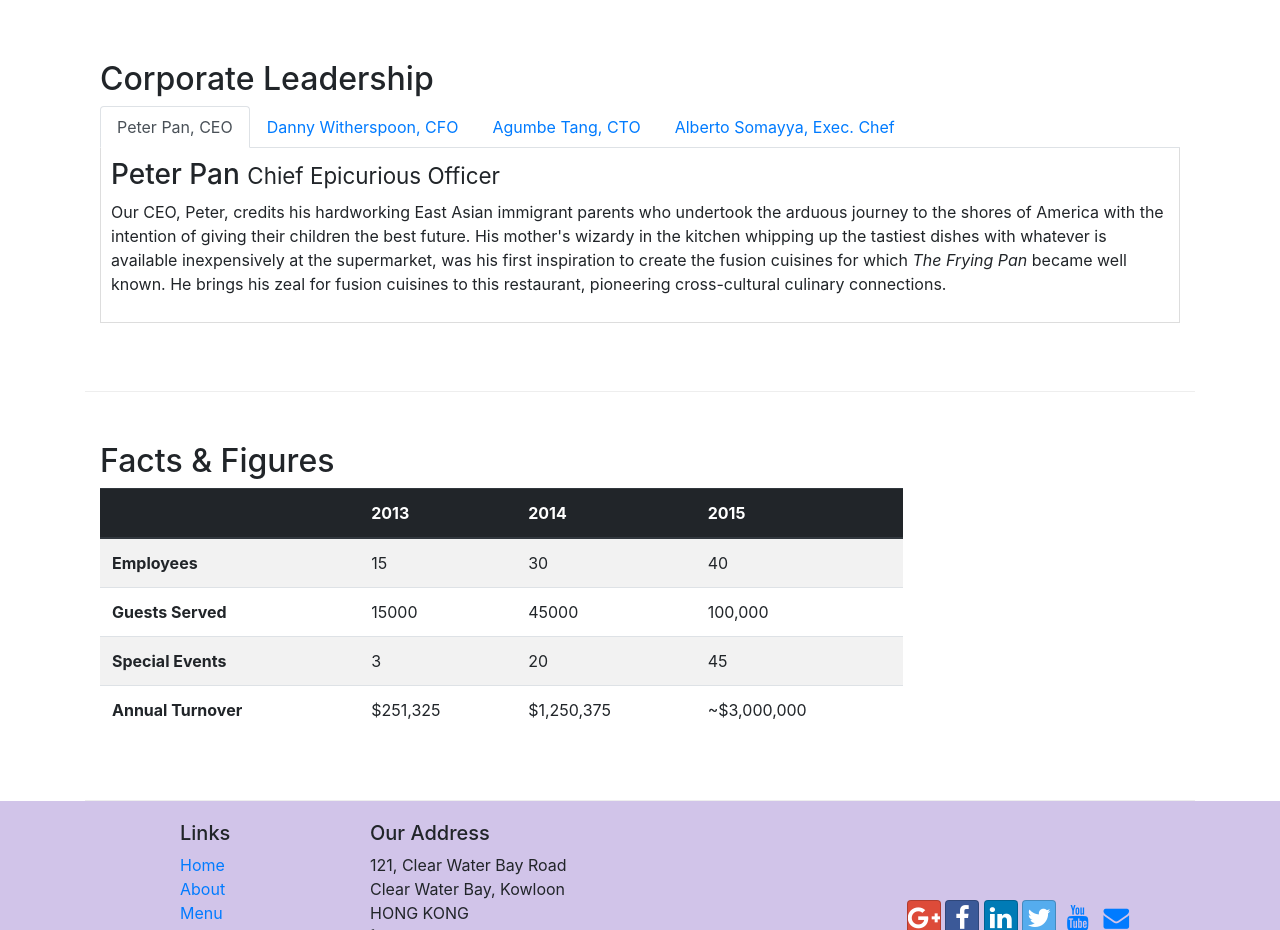
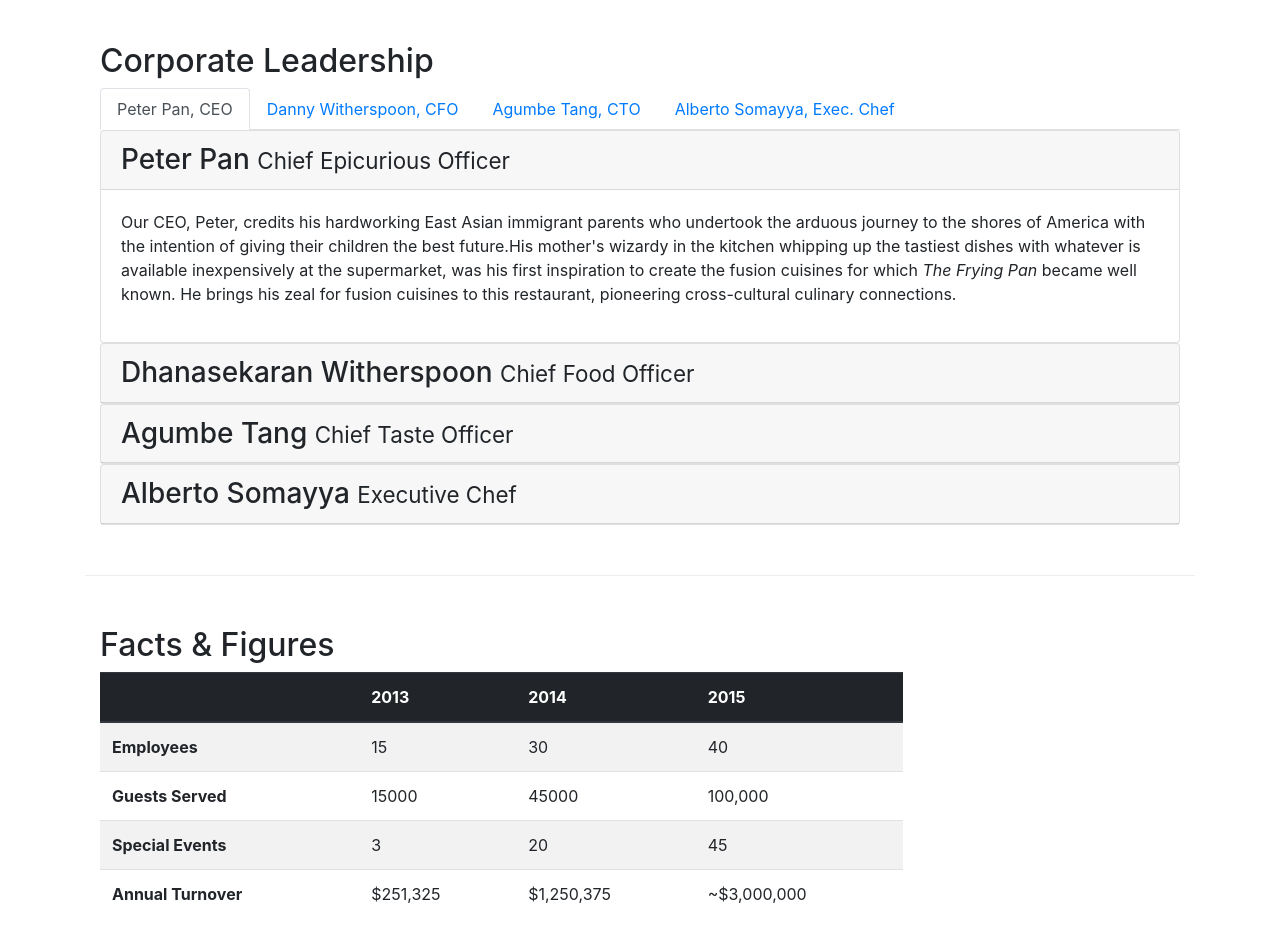
Before and after one commit to SaiTarunPagudala/git-fs, a website: page aboutus.html in a window 1280 px wide. Shown: the part 980-1910 px from the top of the page. Drawn offline with nearby package versions, Linux system fonts and the light colour scheme.

Commit message:
acoordion

```diff
--- a/aboutus.html
+++ b/aboutus.html
@@ -120,23 +120,64 @@
                         data-toggle="tab">Alberto Somayya, Exec. Chef</a>
                     </li>
                 </ul>
-            <div class="tab-content">
-                <div role="tabpanel" class="tab-pane fade show active" id="peter">
-                <h3>Peter Pan <small>Chief Epicurious Officer</small></h3>
-                <p class="d-none d-sm-block">Our CEO, Peter, credits his hardworking East Asian immigrant parents who undertook the arduous journey to the shores of America with the intention of giving their children the best future. His mother's wizardy in the kitchen whipping up the tastiest dishes with whatever is available inexpensively at the supermarket, was his first inspiration to create the fusion cuisines for which <em>The Frying Pan</em> became well known. He brings his zeal for fusion cuisines to this restaurant, pioneering cross-cultural culinary connections.</p>
+            <div id="accordion">
+                <div class="card">
+                    <div class="card-header" role="tab" id="peterhead">
+                    <h3 class="mb-0">
+                        <a data-toggle="collapse" data-target="#peter">
+                        Peter Pan <small>Chief Epicurious Officer</small>
+                        </a>
+                    </h3>
+                    </div>
+                    <div class="collapse show" id="peter" data-parent="#accordion">
+                        <div class="card-body">
+                            <p class="d-none d-sm-block">Our CEO, Peter, credits his hardworking East Asian immigrant parents who undertook the arduous journey to the shores of
+                                America with the intention of giving their children the best future.His mother's wizardy in the kitchen whipping up the tastiest dishes with whatever is available inexpensively at the supermarket, was his first inspiration to create the fusion cuisines for which <em>The Frying Pan</em> became well known. He brings his zeal for fusion cuisines to this restaurant, pioneering cross-cultural culinary connections.</p>
+                        </div>
+                    </div>
                 </div>
-                <div role="tabpanel" class="tab-pane fade" id="danny">
-                <h3>Dhanasekaran Witherspoon <small>Chief Food Officer</small></h3>
-                <p class="d-none d-sm-block">Our CFO, Danny, as he is affectionately referred to by his colleagues, comes from a long established family tradition in farming and produce. His experiences growing up on a farm in the Australian outback gave him great appreciation for varieties of food sources. As he puts it in his own words, <em>Everything that runs, wins, and everything that stays, pays!</em></p>
+                <div class="card">
+                    <div class="card-header" role="tab" id="dannyhead">
+                    <h3 class="mb-0">
+                        <a class="collapsed" data-toggle="collapse" data-target="#danny">
+                        Dhanasekaran Witherspoon <small>Chief Food Officer</small>
+                        </a>
+                    </h3>
                 </div>
-                <div role="tabpanel" class="tab-pane fade" id="agumbe">
-                <h3>Agumbe Tang <small>Chief Taste Officer</small></h3>
-                <p class="d-none d-sm-block">Blessed with the most discerning gustatory sense, Agumbe, our CTO, personally ensures that every dish that we serve meets his exacting tastes. Our chefs dread the tongue lashing that ensues if their dish does not meet his exacting standards. He lives by his motto, <em>You click only if you survive my lick.</em></p>
+                <div class="collapse" id="danny" data-parent="#accordion">
+                    <div class="card-body">
+                        <p class="d-none d-sm-block">Our CFO, Danny, as he is affectionately referred to by his colleagues, comes from a long established family tradition in farming and produce. His experiences growing up on a farm in the Australian outback gave him great appreciation for varieties of food sources. As he puts it in his own words, <em>Everything that runs, wins, and everything that stays, pays!</em></em></p>
+                    </div>
                 </div>
-                <div role="tabpanel" class="tab-pane fade" id="alberto">
-                <h3>Alberto Somayya <small>Executive Chef</small></h3>
-                <p class="d-none d-sm-block">Award winning three-star Michelin chef with wide International experience having worked closely with whos-who in the culinary world, he specializes in creating mouthwatering Indo-Italian fusion experiences. He says, <em>Put together the cuisines from the two craziest cultures, and you get a winning hit! Amma Mia!</em></p>
+            </div>
+            <div class="card">
+                    <div class="card-header" role="tab" id="agumbehead">
+                    <h3 class="mb-0">
+                        <a class="collapsed" data-toggle="collapse" data-target="#agumbe">
+                        Agumbe Tang <small>Chief Taste Officer</small>
+                        </a>
+                    </h3>
                 </div>
+                <div class="collapse" id="agumbe" data-parent="#accordion">
+                    <div class="card-body">
+                        <p class="d-none d-sm-block">Blessed with the most discerning gustatory sense, Agumbe, our CTO, personally ensures that every dish that we serve meets his exacting tastes. Our chefs dread the tongue lashing that ensues if their dish does not meet his exacting standards. He lives by his motto, <em>You click only if you survive my lick.</em></p>
+                    </div>
+                </div>
+            </div>
+            <div class="card">
+                    <div class="card-header" role="tab" id="albertohead">
+                    <h3 class="mb-0">
+                        <a class="collapsed" data-toggle="collapse" data-target="#alberto">
+                        Alberto Somayya <small>Executive Chef</small>
+                        </a>
+                    </h3>
+                </div>
+                <div class="collapse" id="alberto" data-parent="#accordion">
+                    <div class="card-body">
+                        <p class="d-none d-sm-block">Award winning three-star Michelin chef with wide International experience having worked closely with whos-who in the culinary world, he specializes in creating mouthwatering Indo-Italian fusion experiences. He says, <em>Put together the cuisines from the two craziest cultures, and you get a winning hit! Amma Mia!</em></p>
+                    </div>
+                </div>
+            </div>
             </div>
             </div>
        </div>
```
